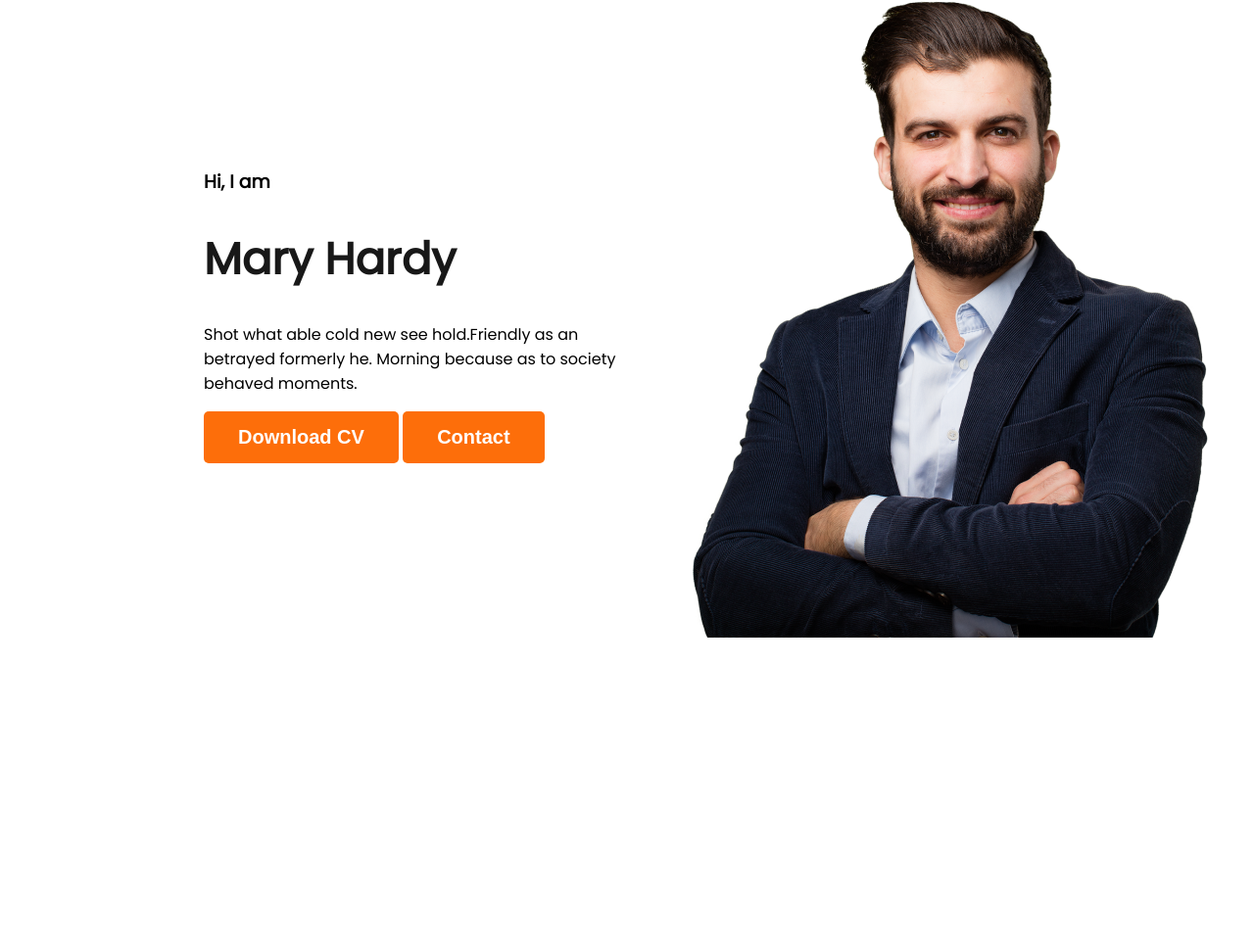
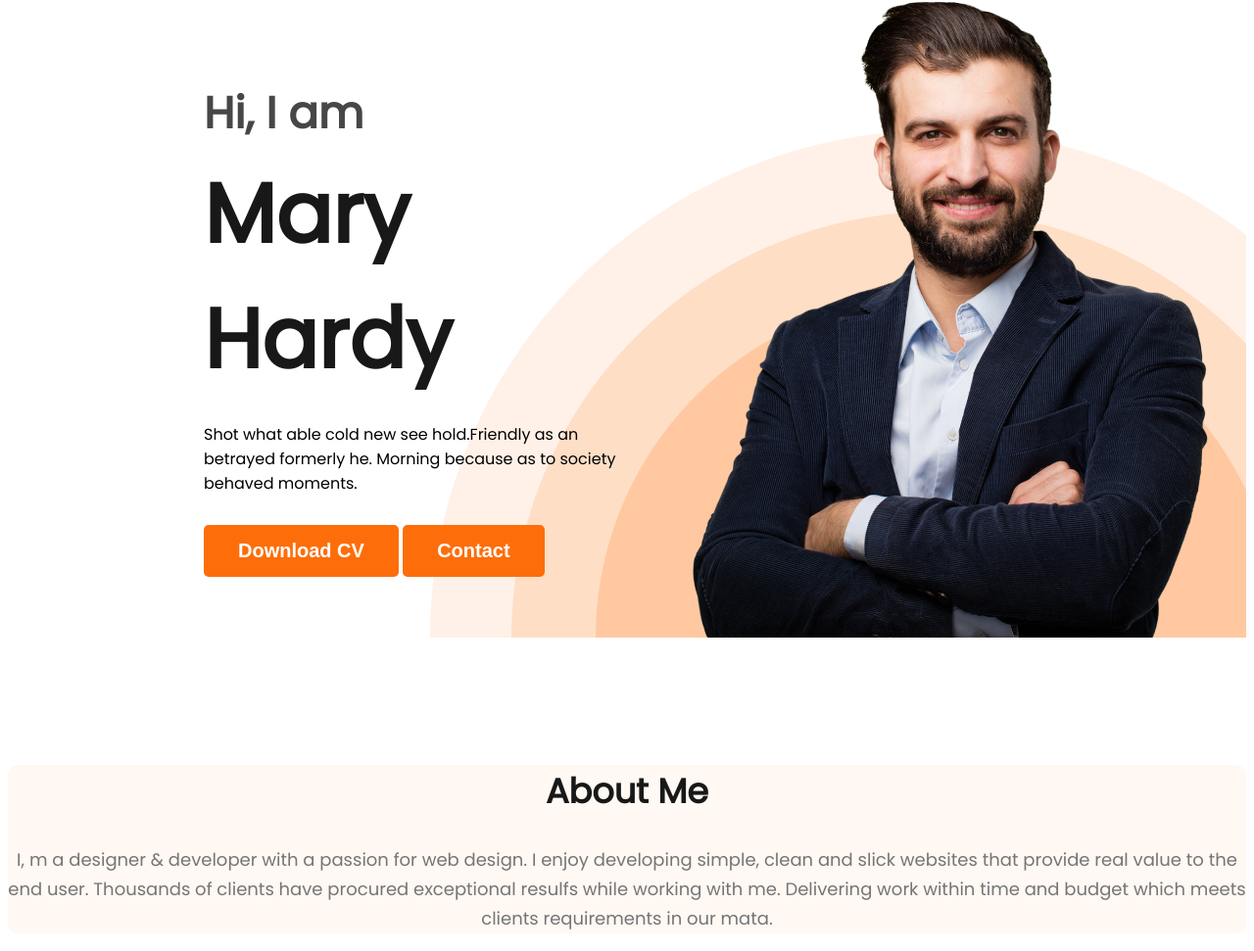
Before and after one commit to linux44gh6/webDeveloper-portfolio, a plain HTML site: page index.html in a window 1280 px wide. Shown: the part 206-1177 px from the top of the page at 98% size. Before the commit the page ends 895 px from the top, so only its background shows below. Drawn offline with Linux system fonts and the light colour scheme; a web font is replaced by a local one.

Commit message:
add about section

```diff
--- a/index.html
+++ b/index.html
@@ -20,10 +20,10 @@
             </ul>
         </nav>
         <div class="banner-content">
-         <div class="">
+         <div class="banner">
             <h3 class="banner-greetin">Hi, I  am</h3>
             <h1 class="banner-title">Mary Hardy</h1>
-            <p>Shot what able cold new see hold.Friendly as an betrayed formerly he. Morning because as to society behaved moments.</p>
+            <p class="banner-discirption">Shot what able cold new see hold.Friendly as an betrayed formerly he. Morning because as to society behaved moments.</p>
             <button class="btn-primary">Download CV</button>
             <button class="btn-primary">Contact</button>
          </div>
@@ -31,7 +31,10 @@
         </div>
     </header>
     <main>
-
+        <section class="about">
+            <h1 class="section-title">About Me</h1>
+            <p class="section-discription">I, m a designer & developer with a passion for web design. I enjoy developing simple, clean and slick websites that provide real value to the end user. Thousands of clients have procured exceptional resulfs while working with me. Delivering work within time and budget which meets clients requirements in our mata.</p>
+        </section>
     </main>
     <footer>
 
--- a/sytele/portfolio.css
+++ b/sytele/portfolio.css
@@ -15,6 +15,19 @@ font-size: 20px;
 font-weight: 700;
 padding: 15px 35px;
 
+}
+.section-title{
+    color:  #181818;
+text-align: center;
+font-size: 35px;
+font-weight: 700;
+}
+.section-discription{
+    color:  #757575;
+    text-align: center;
+    font-size: 18px;
+    font-weight: 400;
+    line-height: 30px; /* 166.667% */
 }
 /* deploy css on website */
 h1{
@@ -45,10 +58,38 @@ nav a{
 
 }
 .banner-content{
-    padding: 30px 30px 30px 200px;
+    padding: 30px 30px 0px 200px;
     display: flex;
     align-items: center;
 }
 .profile-pic{
     width: 584px;
 }
+header{
+    background-image: url(../images/header_bg.png);
+    background-repeat: no-repeat;
+    background-position: bottom right;
+}
+.banner-greetin{
+margin-bottom: 0px;
+color:  #474747;
+font-size: 45px;
+font-weight: 600;
+}
+.banner-title{
+margin-top: 5px;
+color:  #181818;
+font-size: 85px;
+font-weight: 700;
+margin-bottom: 20px;
+}
+.banner-discirption{
+margin-top: 0px;
+margin-bottom: 30px;
+}
+/* main seciton desing */
+.about{
+    border-radius: 10px;
+background: #FFF8F3;
+margin-top: 130px;
+}
```
